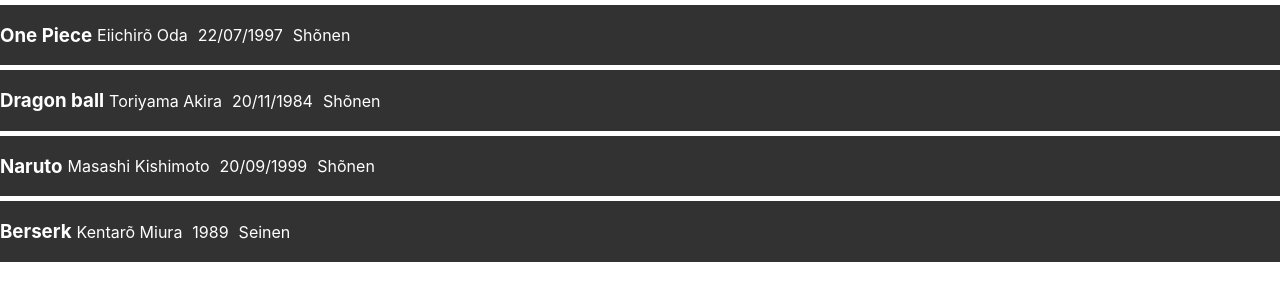
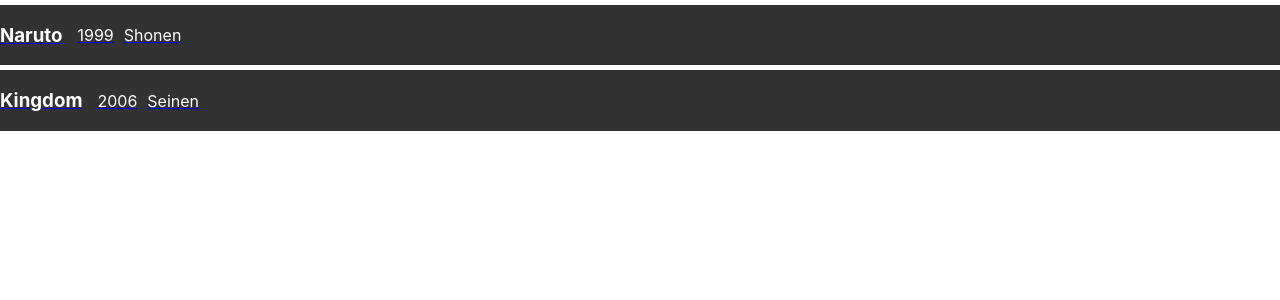
Before and after one commit to AmauryGranvillain/planeteManga, a React (Create React App) app: page / in a window 1280 px wide. Shown: the top 300 px of the page. Built offline with nearby package versions, Linux system fonts and the light colour scheme.

Commit message:
Connected to json

```diff
--- a/package.json
+++ b/package.json
@@ -8,6 +8,7 @@
     "@testing-library/user-event": "^7.1.2",
     "react": "^16.12.0",
     "react-dom": "^16.12.0",
+    "react-router-dom": "^5.1.2",
     "react-scripts": "3.4.0"
   },
   "scripts": {
--- /dev/null
+++ b/public/mangas.json
@@ -0,0 +1,76 @@
+[
+    {
+        "manga": {
+                "name": "Naruto",
+                "slug": "naruto",
+                "authors": [
+                    {
+                        "name": "Masashi Kishimoto"
+                    }
+                ],
+                "closeMangas": ["black_clover", "satan_666"],
+                "country": "Japan",
+                "description": "Naruto est un jeune ninja turbulent et orphelin. Seul depuis tout petit, il multiplie les bêtises en tout genre pour se faire remarquer mais n'en arrive qu'à se faire détester par le village de Konoha. Par le biais de son professeur Iruka et du traître Mizuki, il découvre que cette haine collective n'est autre que le fruit du démon qu'il abrite en lui. Kyubi, le démon renard à neuf queues ayant attaqué le village et scellé en lui par le 4ème Hokage. Mais loin de se laisser abattre, Naruto parvient à devenir un vrai ninja et part en missions accompagné du professeur Kakashi, de son amie Sakura et de son rival, Sasuke Uchiwa.",
+                "hasAnime": true,
+                "isFinished": true,
+                "keywords": "ninja",
+                "lastUpdate": "05/10/2017",
+                "nbEpisodes": 500,
+                "type": "Shonen",
+                "mainHero": {
+                    "name": "Naruto Uzumaki"
+                },
+                "france": {
+                    "editor": "Kana",
+                    "logo": "img/france/naruto.png",
+                    "nbBooks": 72
+                },
+                "japan" : {
+                    "magazine": "Weekly Shōnen Jump",
+                    "editor": "Shueisha",
+                    "nbBooks": 72,
+                    "logo": "img/japan/naruto.png",
+                    "nbChapters": 700,
+                    "publicationEnd": "2014",
+                    "publicationStart": "1999"
+                }
+            }
+    },
+    {
+            "manga": {
+                "name": "Kingdom",
+                "slug": "kingdom",
+                "authors": [
+                    {
+                        "name": "Yasuhisa Hara"
+                    }
+                ],
+                "closeMangas": [],
+                "country": "Japan",
+                "description": "Des centaines d'années auparavant en Chine, Shin et Hyou sont deux paysans esclaves et le coeur rempli de rêves et d'espoir. Un seul objectif en tête, les deux garçons s'entraînent sans relâche pour devenir Grand Général dans l'armée et ainsi prouver leur force et faire résonner leur nom dans tout le pays. A la suite de la mort de Hyou, Shin jure d'accomplir ce dessein coûte que coûte en accompagnant le jeune Ei Sei qui tente de regagner son trône de roi de Qin, le plus grand état de Chine.",
+                "hasAnime": true,
+                "isFinished": false,
+                "keywords": "war, general, qin, china",
+                "lastUpdate": "05/10/2017",
+                "nbEpisodes": 0,
+                "type": "Seinen",
+                "mainHero": {
+                    "name": "Shin"
+                },
+                "france": {
+                    "editor": "",
+                    "logo": "img/france/kingdom.png",
+                    "nbBooks": 0
+                },
+                "japan" : {
+                    "editor": "Shueisha",
+                    "magazine": "Weekly Young Jump",
+                    "nbBooks": 49,
+                    "nbChapters": 532,
+                    "publicationEnd": null,
+                    "publicationStart": "2006",
+                    "logo": "img/japan/kingdom.png"
+                }
+            }
+        }
+]
--- a/src/App.js
+++ b/src/App.js
@@ -1,15 +1,61 @@
-import React, {Component} from 'react';
+import React, { Component } from 'react';
 import './App.css';
-import MangaItem, { LIST_MANGA } from './mangaItem';
+import './mangaItem.css'
+import {LIST_MANGA} from './mangaList';
+import MangaDetails from './mangaDetails';
+import { BrowserRouter as Router, Switch, Route } from 'react-router-dom';
+import MangaItem from './mangaItem';
 
-class App extends Component {
+class App extends Component{
+  constructor(){
+    super();
+    this.state={
+      currentManga: [],
+      mangaList: LIST_MANGA,
+      mangaHits: [],
+    }
+  }
+
+  componentDidMount(){
+    fetch('/mangas.json',{
+      headers : {
+        'Content-Type': 'application/json',
+        'Accept': 'application/json'
+       }
+    })
+      .then(response => response.json())
+      .then(data => this.setState({ mangaHits : data }))
+  }
+
+  handleManga = manga => {
+    this.setState({currentManga: manga})
+    console.log(this.state.mangaHits)
+    return
+  }
+
+
   render(){
     return (
-      <div className="App">
-        <MangaItem entries={LIST_MANGA}/>
-      </div>
-    );
+      <Router>
+        <div>
+          <Switch>
+            <Route exact path="/">
+              <div className="manga-list">
+                {
+                    this.state.mangaHits.map(({manga, index}) => (
+                      <MangaItem key={index} onClick={() => this.handleManga(manga)} manga={manga}/>
+                      ))
+                }
+              </div>
+
+            </Route>
+            <Route path="/manga">
+              <MangaDetails manga={this.state.currentManga}/>
+            </Route>
+          </Switch>
+        </div>
+      </Router>
+    )
   }
 }
-
-export default App
+export default App;
--- /dev/null
+++ b/src/mangaDetails.js
@@ -0,0 +1,24 @@
+import React from 'react';
+
+import { Link } from 'react-router-dom';
+
+const MangaDetails = ({manga}) => (
+        <div>
+            <Link to="/">Home</Link>
+            <h1>{manga.name}</h1>
+            <div className="infosup">
+                {
+                    manga.authors.map(({author, index}) => (
+                        <span key={index}>{author}</span>
+                    ))
+                }
+                <span>{manga.japan.publicationStart}</span>
+                <span>{manga.type}</span>
+            <p>{manga.description}</p>
+            </div>
+        </div>
+)
+
+
+
+export default MangaDetails;
--- a/src/mangaItem.js
+++ b/src/mangaItem.js
@@ -1,28 +1,25 @@
 import React from 'react';
-import './mangaItem.css'
-const MangaItem = ({ entries }) => (
-    <div className="manga-list">
-        {
-            entries.map(({id, title, author, date, category}) => (
-                <div className={`manga-item ${id}`}>
-                    <h3>{title}</h3>
-                    <div className="infosup">
-                        <span>{author}</span>
-                        <span>{date}</span>
-                        <span>{category}</span>
-                    </div>
+import './mangaItem.css';
+
+import { Link } from 'react-router-dom';
+
+const MangaItem = ({ manga, onClick }) => {
+    return(
+        <Link to={"/manga"} onClick={() => onClick(manga)}>
+            <div className={`manga-item`}>
+                <h3>{manga.name}</h3>
+                <div className="infosup">
+                    {
+                        manga.authors.map(({author, index}) => (
+                            <span key={index}>{author}</span>
+                        ))
+                    }
+                    <span>{manga.japan.publicationStart}</span>
+                    <span>{manga.type}</span>
                 </div>
-            ))
-        }
-    </div>
-)
+            </div>
+        </Link>
+    )
+}
 
-
-export default MangaItem
-
-export const LIST_MANGA = [
-    {id: 1, title: "One Piece", author: "Eiichirõ Oda", date: "22/07/1997", category: "Shõnen"},
-    {id: 2, title: "Dragon ball", author: "Toriyama Akira", date: "20/11/1984", category: "Shõnen"},
-    {id: 4, title: "Naruto", author: "Masashi Kishimoto", date: "20/09/1999", category: "Shõnen"},
-    {id: 2, title: "Berserk", author: "Kentarõ Miura", date: "1989", category: "Seinen"},
-]
+export default MangaItem;
--- /dev/null
+++ b/src/mangaList.js
@@ -0,0 +1,14 @@
+export const LIST_MANGA = [
+    {manga:
+        {id: 1, title: "One Piece", author: "Eiichirõ Oda", date: "22/07/1997", category: "Shõnen"}
+    },
+    {manga:
+        {id: 2, title: "Dragon ball", author: "Toriyama Akira", date: "20/11/1984", category: "Shõnen"}
+    },
+    {manga:
+        {id: 3, title: "Berserk", author: "Kentarõ Miura", date: "1989", category: "Seinen"},
+    },
+    {manga:
+        {id: 4, title: "Naruto", author: "Masashi Kishimoto", date: "20/09/1999", category: "Shõnen"},
+    },
+]
```
Also changed, not shown: 1 other file (tests, documents, lock files or other folders).
